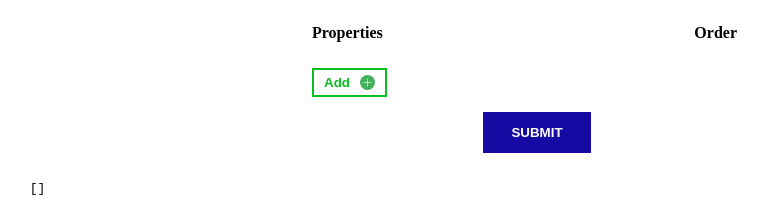
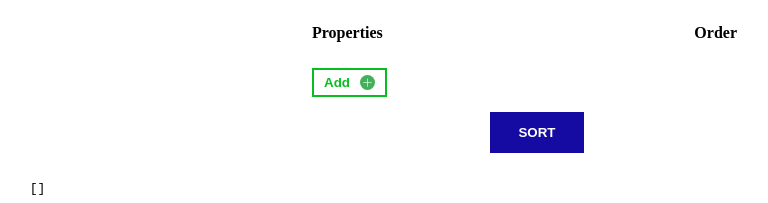
Before and after one commit to yfedyai/SubmitFormTestTask, a Vue app: page / in a window 1280 px wide. Shown: the top 203 px of the page, without its empty margins (103-871 px from the left). Built offline with nearby package versions, Linux system fonts and the light colour scheme.

Commit message:
prevent submit empty obj

```diff
--- a/src/components/SubmitForm.vue
+++ b/src/components/SubmitForm.vue
@@ -16,11 +16,11 @@
                 <button
                     type="button"
                     class="button button-create"
-                    @click="createItem()"
+                    @click="createItem(); "
                 >   Add
                     <img src="../assets/img/plus.svg" alt="add-button">
                 </button>
-                <button type="submit" class="button button-submit">Submit</button>
+                <button type="submit" class="button button-submit" :disabled="resultData.length===0">Sort</button>
             </div>
         </form>
         <pre>
@@ -43,7 +43,7 @@ export default {
   },
   data () {
     return {
-      resultData: []
+      resultData: [],
     }
   },
   mounted () {
```
